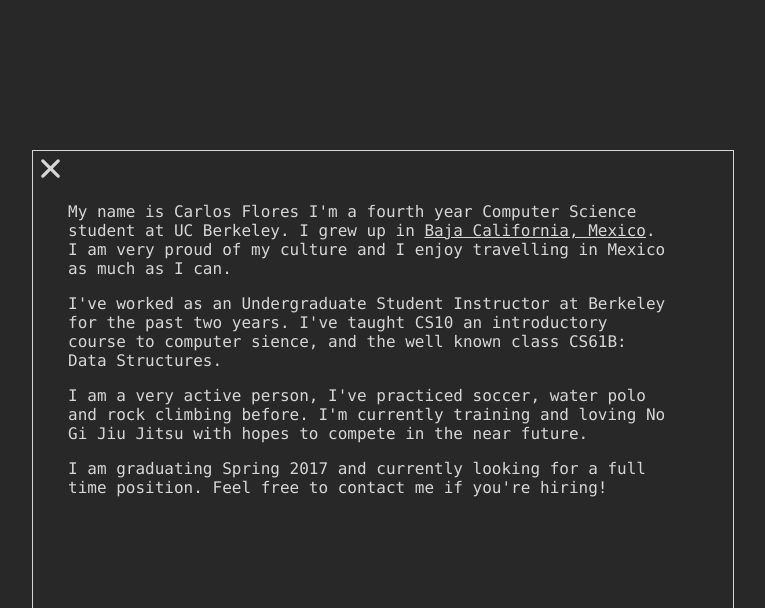
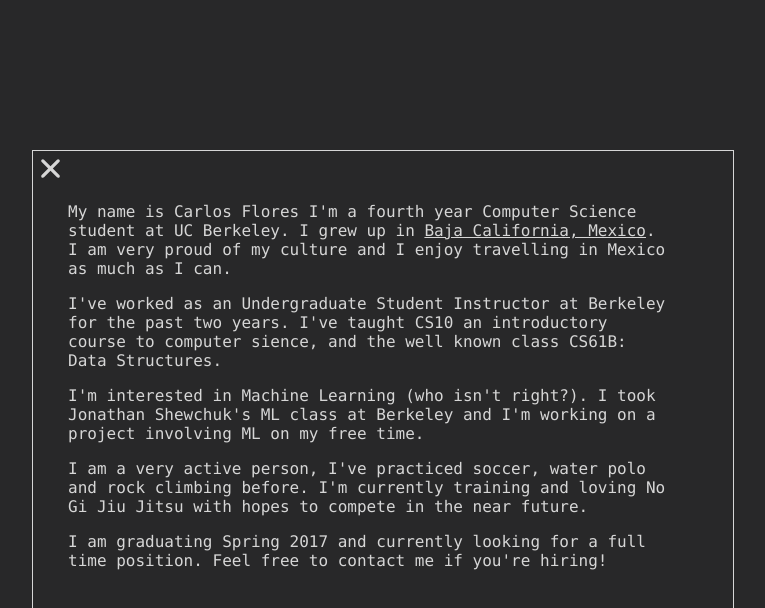
Before and after one commit to carlosflrs/carlosflrs.github.io, a plain HTML site: page index.html in a window 1280 px wide. Both pictures are taken after a click on the element "Bio". Shown: the top 608 px of the page, without its empty margins (258-1023 px from the left). Drawn offline with nearby package versions, Linux system fonts and the light colour scheme.

Commit message:
bio update

```diff
--- a/index.html
+++ b/index.html
@@ -19,6 +19,7 @@
                     I grew up in <a target='_blank' href="https://www.google.com/search?q=baja+california+mexico&oq=baja+cali&aqs=chrome.0.69i59j0l2j69i57j0j69i60.1415j0j4&sourceid=chrome&ie=UTF-8#safe=off&q=baja+california+mexico+mexicali">
                         Baja California, Mexico</a>. I am very proud of my culture and I enjoy travelling in Mexico as much as I can. </p>
                     <p> I've worked as an Undergraduate Student Instructor at Berkeley for the past two years. I've taught CS10 an introductory course to computer sience, and the well known class CS61B: Data Structures.
+                    <p> I'm interested in Machine Learning (who isn't right?). I took Jonathan Shewchuk's ML class at Berkeley and I'm working on a project involving ML on my free time.</p>
                     <p> I am a very active person, I've practiced soccer, water polo and rock climbing before. I'm currently training and loving No Gi Jiu Jitsu with hopes to compete in the near future.</p>
                     <p> I am graduating Spring 2017 and currently looking for a full time position. Feel free to contact me if you're hiring! </p>
                 </div>
```
